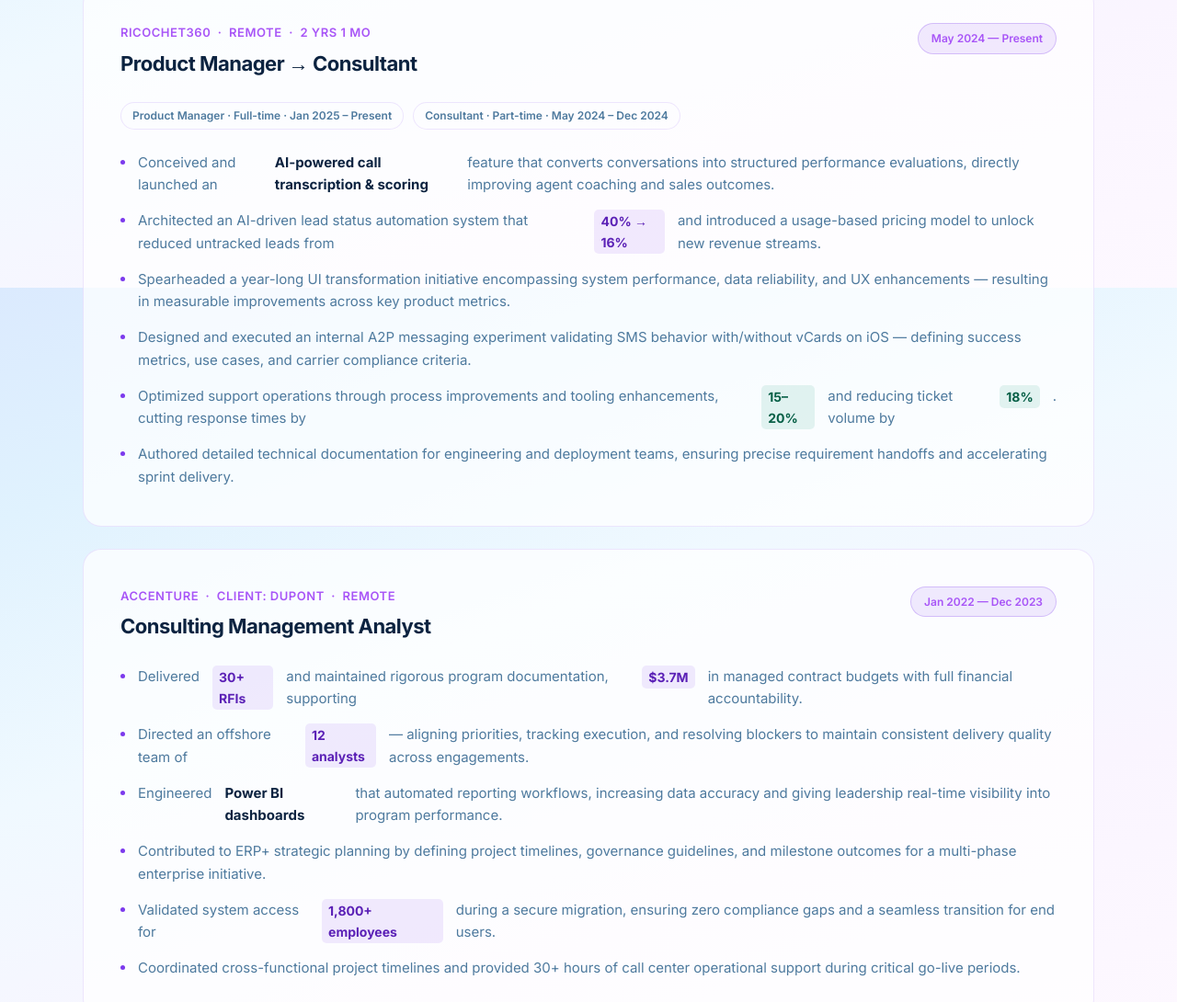
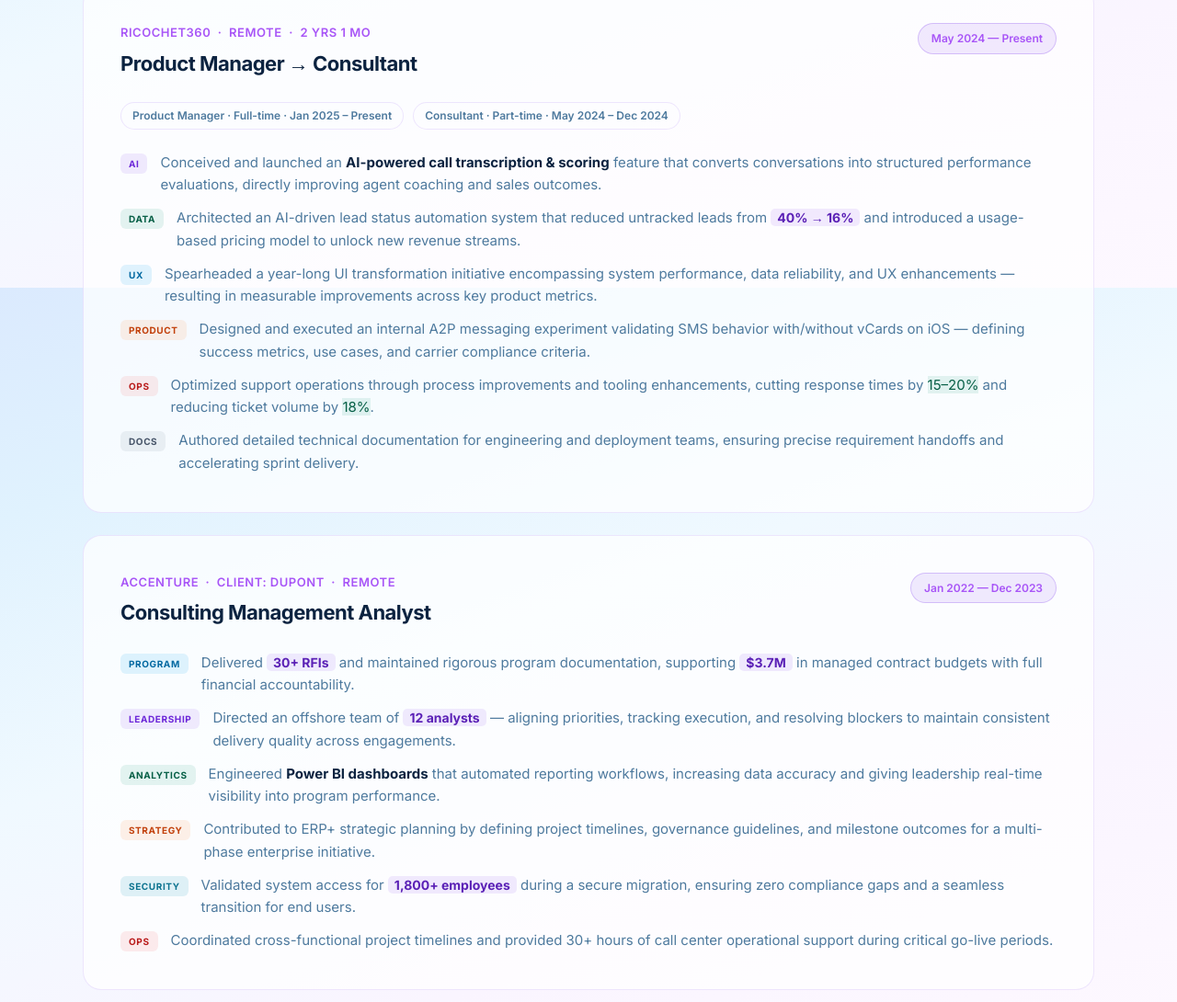
Before and after one commit to AgbajeF/AgbajeF.github.io, a plain HTML site: page index.html in a window 1280 px wide. Shown: the part 2087-3177 px from the top of the page at 92% size. Drawn offline with Linux system fonts and the light colour scheme.

Commit message:
Replace bullet points with category tag layout

```diff
--- a/index.html
+++ b/index.html
@@ -460,26 +460,41 @@
       white-space: nowrap;
     }
     .exp-bullets {
-      list-style: none;
       display: flex;
       flex-direction: column;
-      gap: 14px;
+      gap: 11px;
     }
-    .exp-bullets li {
+    .exp-bullet {
       display: flex;
       gap: 14px;
+      align-items: flex-start;
+    }
+    .exp-bullet-tag {
+      flex-shrink: 0;
+      font-size: 10px;
+      font-weight: 700;
+      letter-spacing: 0.06em;
+      text-transform: uppercase;
+      padding: 3px 9px;
+      border-radius: 6px;
+      margin-top: 2px;
+      white-space: nowrap;
+    }
+    .tag-ai       { background: rgba(124,58,237,0.1);  color: #6d28d9; }
+    .tag-data     { background: rgba(5,150,105,0.1);   color: #065f46; }
+    .tag-ux       { background: rgba(14,165,233,0.12); color: #0369a1; }
+    .tag-product  { background: rgba(249,115,22,0.1);  color: #c2410c; }
+    .tag-ops      { background: rgba(239,68,68,0.1);   color: #b91c1c; }
+    .tag-docs     { background: rgba(100,116,139,0.1); color: #475569; }
+    .tag-program  { background: rgba(14,165,233,0.12); color: #0369a1; }
+    .tag-lead     { background: rgba(124,58,237,0.1);  color: #6d28d9; }
+    .tag-analytics{ background: rgba(5,150,105,0.1);   color: #065f46; }
+    .tag-strategy { background: rgba(249,115,22,0.1);  color: #c2410c; }
+    .tag-security { background: rgba(8,145,178,0.12);  color: #0e7490; }
+    .exp-bullet-text {
       font-size: 15px;
       color: var(--text-muted);
       line-height: 1.65;
-      align-items: flex-start;
-    }
-    .exp-bullets li::before {
-      content: '';
-      width: 5px; height: 5px;
-      min-width: 5px;
-      background: var(--accent);
-      border-radius: 50%;
-      margin-top: 9px;
     }
     .metric {
       color: #5b21b6;
@@ -859,14 +874,32 @@
           <span style="font-size:12px;font-weight:600;color:var(--text-muted);background:rgba(255,255,255,0.05);border:1px solid var(--border);padding:4px 12px;border-radius:99px;">Product Manager · Full-time · Jan 2025 – Present</span>
           <span style="font-size:12px;font-weight:600;color:var(--text-muted);background:rgba(255,255,255,0.05);border:1px solid var(--border);padding:4px 12px;border-radius:99px;">Consultant · Part-time · May 2024 – Dec 2024</span>
         </div>
-        <ul class="exp-bullets">
-          <li>Conceived and launched an <strong style="color:var(--text)">AI-powered call transcription & scoring</strong> feature that converts conversations into structured performance evaluations, directly improving agent coaching and sales outcomes.</li>
-          <li>Architected an AI-driven lead status automation system that reduced untracked leads from <span class="metric">40% → 16%</span> and introduced a usage-based pricing model to unlock new revenue streams.</li>
-          <li>Spearheaded a year-long UI transformation initiative encompassing system performance, data reliability, and UX enhancements — resulting in measurable improvements across key product metrics.</li>
-          <li>Designed and executed an internal A2P messaging experiment validating SMS behavior with/without vCards on iOS — defining success metrics, use cases, and carrier compliance criteria.</li>
-          <li>Optimized support operations through process improvements and tooling enhancements, cutting response times by <span class="metric metric-green">15–20%</span> and reducing ticket volume by <span class="metric metric-green">18%</span>.</li>
-          <li>Authored detailed technical documentation for engineering and deployment teams, ensuring precise requirement handoffs and accelerating sprint delivery.</li>
-        </ul>
+        <div class="exp-bullets">
+          <div class="exp-bullet">
+            <span class="exp-bullet-tag tag-ai">AI</span>
+            <span class="exp-bullet-text">Conceived and launched an <strong style="color:var(--text)">AI-powered call transcription & scoring</strong> feature that converts conversations into structured performance evaluations, directly improving agent coaching and sales outcomes.</span>
+          </div>
+          <div class="exp-bullet">
+            <span class="exp-bullet-tag tag-data">Data</span>
+            <span class="exp-bullet-text">Architected an AI-driven lead status automation system that reduced untracked leads from <span class="metric">40% → 16%</span> and introduced a usage-based pricing model to unlock new revenue streams.</span>
+          </div>
+          <div class="exp-bullet">
+            <span class="exp-bullet-tag tag-ux">UX</span>
+            <span class="exp-bullet-text">Spearheaded a year-long UI transformation initiative encompassing system performance, data reliability, and UX enhancements — resulting in measurable improvements across key product metrics.</span>
+          </div>
+          <div class="exp-bullet">
+            <span class="exp-bullet-tag tag-product">Product</span>
+            <span class="exp-bullet-text">Designed and executed an internal A2P messaging experiment validating SMS behavior with/without vCards on iOS — defining success metrics, use cases, and carrier compliance criteria.</span>
+          </div>
+          <div class="exp-bullet">
+            <span class="exp-bullet-tag tag-ops">Ops</span>
+            <span class="exp-bullet-text">Optimized support operations through process improvements and tooling enhancements, cutting response times by <span class="metric-green">15–20%</span> and reducing ticket volume by <span class="metric-green">18%</span>.</span>
+          </div>
+          <div class="exp-bullet">
+            <span class="exp-bullet-tag tag-docs">Docs</span>
+            <span class="exp-bullet-text">Authored detailed technical documentation for engineering and deployment teams, ensuring precise requirement handoffs and accelerating sprint delivery.</span>
+          </div>
+        </div>
       </div>
 
       <!-- Accenture -->
@@ -878,14 +911,32 @@
           </div>
           <div class="exp-badge">Jan 2022 — Dec 2023</div>
         </div>
-        <ul class="exp-bullets">
-          <li>Delivered <span class="metric">30+ RFIs</span> and maintained rigorous program documentation, supporting <span class="metric">$3.7M</span> in managed contract budgets with full financial accountability.</li>
-          <li>Directed an offshore team of <span class="metric">12 analysts</span> — aligning priorities, tracking execution, and resolving blockers to maintain consistent delivery quality across engagements.</li>
-          <li>Engineered <strong style="color:var(--text)">Power BI dashboards</strong> that automated reporting workflows, increasing data accuracy and giving leadership real-time visibility into program performance.</li>
-          <li>Contributed to ERP+ strategic planning by defining project timelines, governance guidelines, and milestone outcomes for a multi-phase enterprise initiative.</li>
-          <li>Validated system access for <span class="metric">1,800+ employees</span> during a secure migration, ensuring zero compliance gaps and a seamless transition for end users.</li>
-          <li>Coordinated cross-functional project timelines and provided 30+ hours of call center operational support during critical go-live periods.</li>
-        </ul>
+        <div class="exp-bullets">
+          <div class="exp-bullet">
+            <span class="exp-bullet-tag tag-program">Program</span>
+            <span class="exp-bullet-text">Delivered <span class="metric">30+ RFIs</span> and maintained rigorous program documentation, supporting <span class="metric">$3.7M</span> in managed contract budgets with full financial accountability.</span>
+          </div>
+          <div class="exp-bullet">
+            <span class="exp-bullet-tag tag-lead">Leadership</span>
+            <span class="exp-bullet-text">Directed an offshore team of <span class="metric">12 analysts</span> — aligning priorities, tracking execution, and resolving blockers to maintain consistent delivery quality across engagements.</span>
+          </div>
+          <div class="exp-bullet">
+            <span class="exp-bullet-tag tag-analytics">Analytics</span>
+            <span class="exp-bullet-text">Engineered <strong style="color:var(--text)">Power BI dashboards</strong> that automated reporting workflows, increasing data accuracy and giving leadership real-time visibility into program performance.</span>
+          </div>
+          <div class="exp-bullet">
+            <span class="exp-bullet-tag tag-strategy">Strategy</span>
+            <span class="exp-bullet-text">Contributed to ERP+ strategic planning by defining project timelines, governance guidelines, and milestone outcomes for a multi-phase enterprise initiative.</span>
+          </div>
+          <div class="exp-bullet">
+            <span class="exp-bullet-tag tag-security">Security</span>
+            <span class="exp-bullet-text">Validated system access for <span class="metric">1,800+ employees</span> during a secure migration, ensuring zero compliance gaps and a seamless transition for end users.</span>
+          </div>
+          <div class="exp-bullet">
+            <span class="exp-bullet-tag tag-ops">Ops</span>
+            <span class="exp-bullet-text">Coordinated cross-functional project timelines and provided 30+ hours of call center operational support during critical go-live periods.</span>
+          </div>
+        </div>
       </div>
 
     </div>
```
